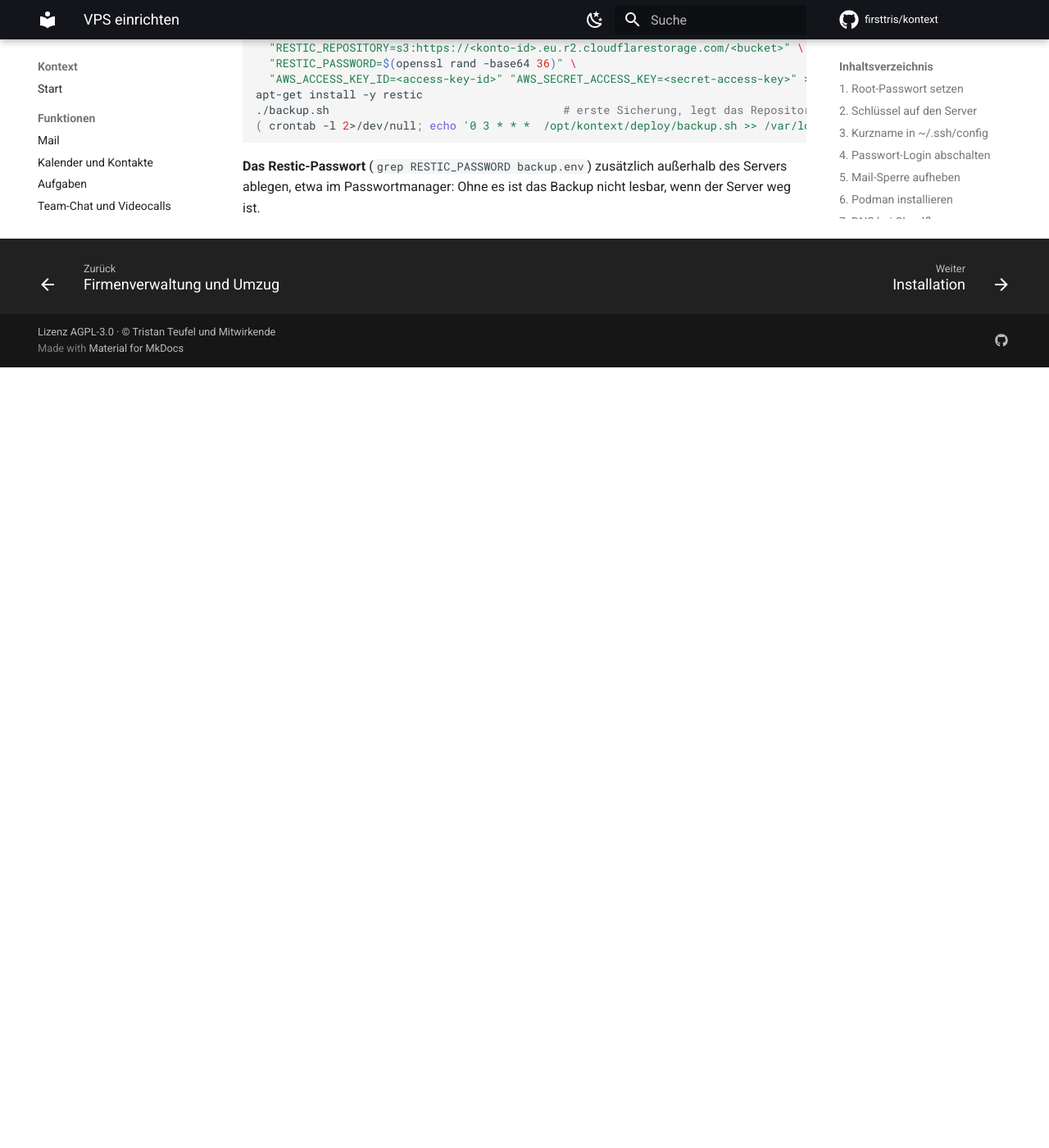
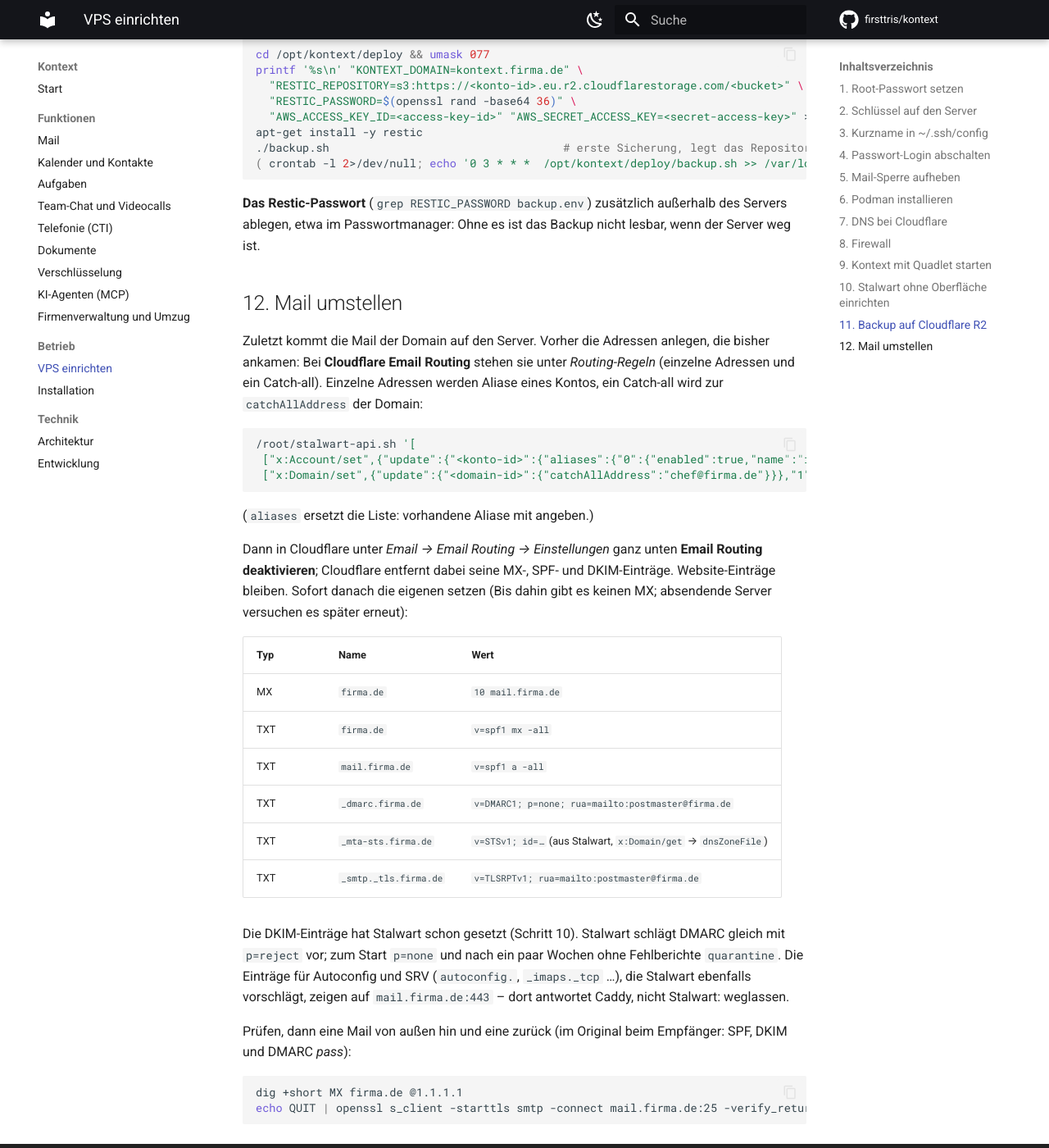
Before and after one commit to firsttris/kontext, an MkDocs documentation site: the page built from docs/vps.md, in a window 1280 px wide and 1400 px high, scrolled down 9073 px. Shown: the whole window at 82% size. Built offline with MkDocs 1.6.1 and Material for MkDocs 9.7.7, drawn with Linux system fonts in a browser that asks for light colours; comment, search, counter and statistics services are not loaded; before the commit the page ends 9521 px from its top, so only the background shows below that; some of the changed text lies outside the part shown.

Commit message:
docs: moving the domain's mail to the server
Addresses from Cloudflare Email Routing as aliases and catch-all first,
then routing off and the records set by hand: DMARC p=none to start
(Stalwart suggests p=reject), and without Stalwart's autoconfig and SRV
records, which point at port 443 where Caddy answers.

Co-Authored-By: Claude Opus 5.5 <noreply@anthropic.com>
Claude-Session: https://claude.ai/code/session_01Y3rdfYMk88Rmc3smDesxb7

````diff
--- a/docs/vps.md
+++ b/docs/vps.md
@@ -19,6 +19,7 @@ Was wo passiert:
 | 9. Kontext mit Quadlet starten  | Server                 |
 | 10. Stalwart ohne Oberfläche einrichten | Server         |
 | 11. Backup auf Cloudflare R2    | Cloudflare und Server  |
+| 12. Mail umstellen              | Cloudflare und Server  |
 
 ## 1. Root-Passwort setzen
 
@@ -428,3 +429,45 @@ apt-get install -y restic
 
 **Das Restic-Passwort** (`grep RESTIC_PASSWORD backup.env`) zusätzlich außerhalb des Servers
 ablegen, etwa im Passwortmanager: Ohne es ist das Backup nicht lesbar, wenn der Server weg ist.
+
+## 12. Mail umstellen
+
+Zuletzt kommt die Mail der Domain auf den Server. Vorher die Adressen anlegen, die bisher
+ankamen: Bei **Cloudflare Email Routing** stehen sie unter *Routing-Regeln* (einzelne Adressen
+und ein Catch-all). Einzelne Adressen werden Aliase eines Kontos, ein Catch-all wird zur
+`catchAllAddress` der Domain:
+
+```bash
+/root/stalwart-api.sh '[
+ ["x:Account/set",{"update":{"<konto-id>":{"aliases":{"0":{"enabled":true,"name":"info","domainId":"<domain-id>"}}}}},"0"],
+ ["x:Domain/set",{"update":{"<domain-id>":{"catchAllAddress":"chef@firma.de"}}},"1"]]'
+```
+
+(`aliases` ersetzt die Liste: vorhandene Aliase mit angeben.)
+
+Dann in Cloudflare unter *Email → Email Routing → Einstellungen* ganz unten **Email Routing
+deaktivieren**; Cloudflare entfernt dabei seine MX-, SPF- und DKIM-Einträge. Website-Einträge
+bleiben. Sofort danach die eigenen setzen (Bis dahin gibt es keinen MX; absendende Server
+versuchen es später erneut):
+
+| Typ | Name | Wert |
+| --- | --- | --- |
+| MX | `firma.de` | `10 mail.firma.de` |
+| TXT | `firma.de` | `v=spf1 mx -all` |
+| TXT | `mail.firma.de` | `v=spf1 a -all` |
+| TXT | `_dmarc.firma.de` | `v=DMARC1; p=none; rua=mailto:postmaster@firma.de` |
+| TXT | `_mta-sts.firma.de` | `v=STSv1; id=…` (aus Stalwart, `x:Domain/get` → `dnsZoneFile`) |
+| TXT | `_smtp._tls.firma.de` | `v=TLSRPTv1; rua=mailto:postmaster@firma.de` |
+
+Die DKIM-Einträge hat Stalwart schon gesetzt (Schritt 10). Stalwart schlägt DMARC gleich mit
+`p=reject` vor; zum Start `p=none` und nach ein paar Wochen ohne Fehlberichte `quarantine`. Die
+Einträge für Autoconfig und SRV (`autoconfig.`, `_imaps._tcp` …), die Stalwart ebenfalls vorschlägt,
+zeigen auf `mail.firma.de:443` – dort antwortet Caddy, nicht Stalwart: weglassen.
+
+Prüfen, dann eine Mail von außen hin und eine zurück (im Original beim Empfänger: SPF, DKIM und
+DMARC *pass*):
+
+```bash
+dig +short MX firma.de @1.1.1.1
+echo QUIT | openssl s_client -starttls smtp -connect mail.firma.de:25 -verify_return_error | grep -E "subject=|Verify"
+```
````
